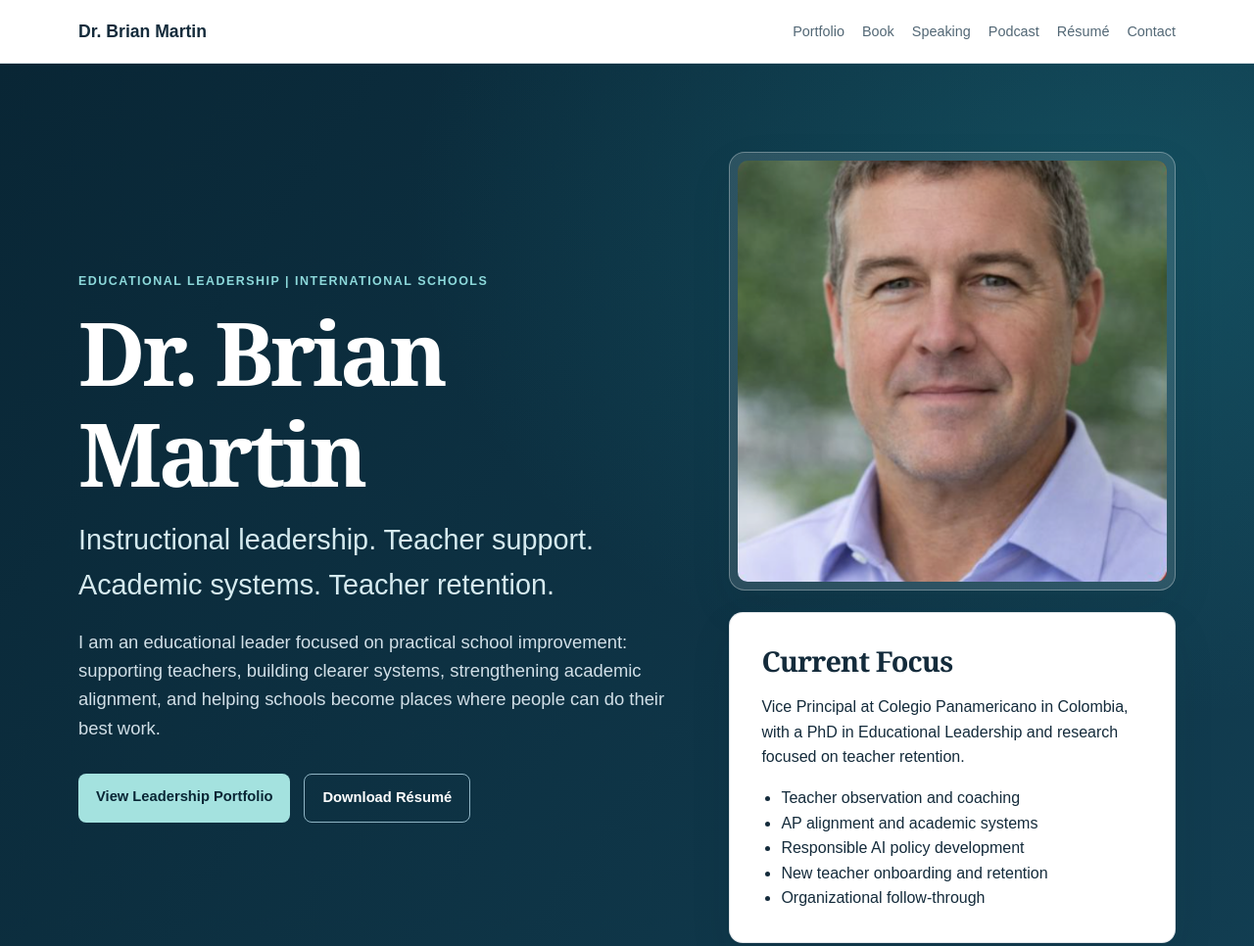
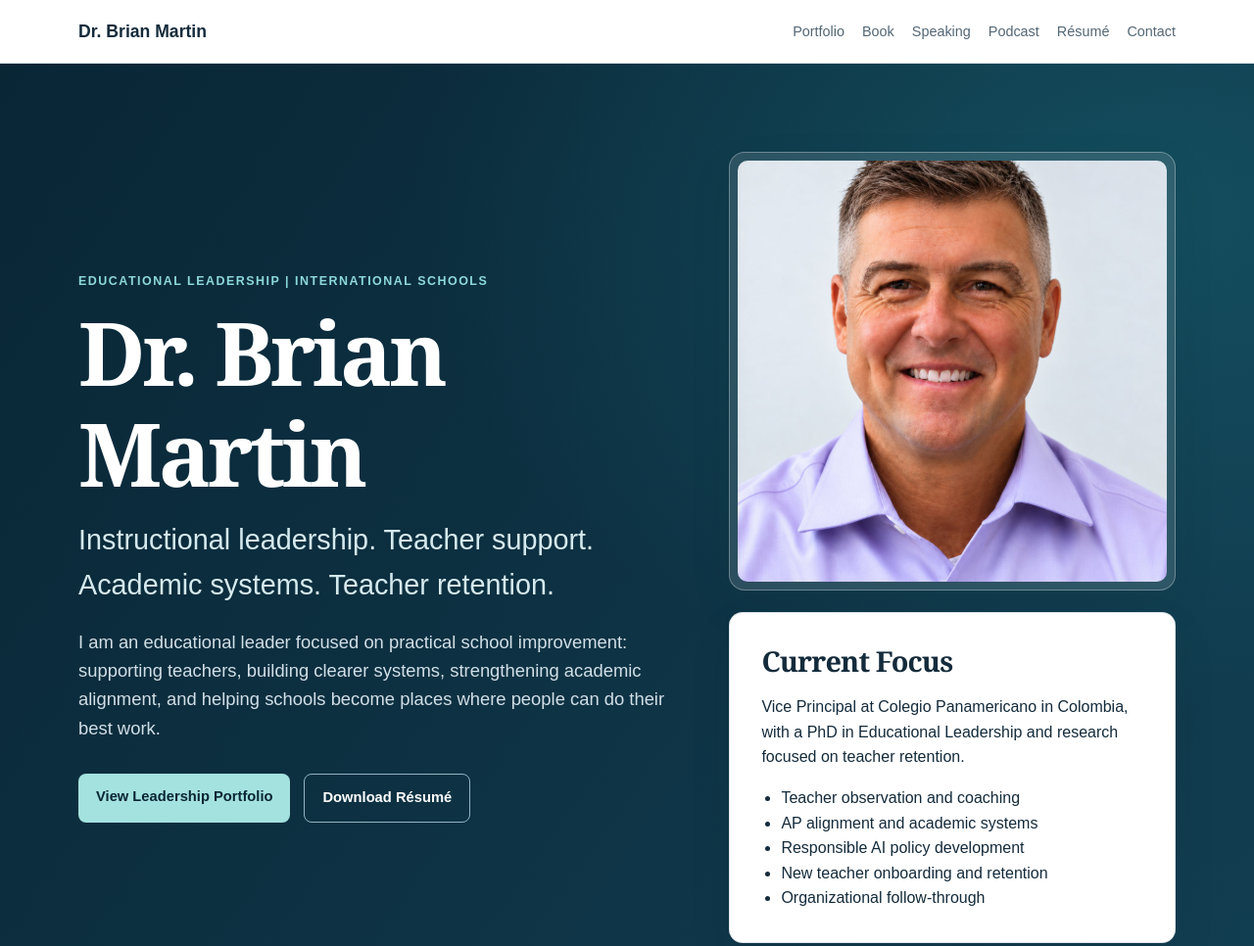
Before and after one commit to brianstephenmartin-creator/drbrianmartin-site, a plain HTML site: page index.html in a window 1280 px wide. Shown: the top 966 px of the page at 98% size. Drawn offline with Linux system fonts and the light colour scheme.

Commit message:
Update professional headshot and signature résumé

```diff
--- a/index.html
+++ b/index.html
@@ -58,7 +58,7 @@
         <div class="hero-side">
           <div class="portrait-card">
             <img
-              src="brian-martin.png"
+              src="brian-martin-2026-headshot.jpg"
               alt="Dr. Brian Martin"
               class="portrait"
             />
```
Also changed, not shown: brian-martin-2026-headshot.jpg (added), 1 other file.
